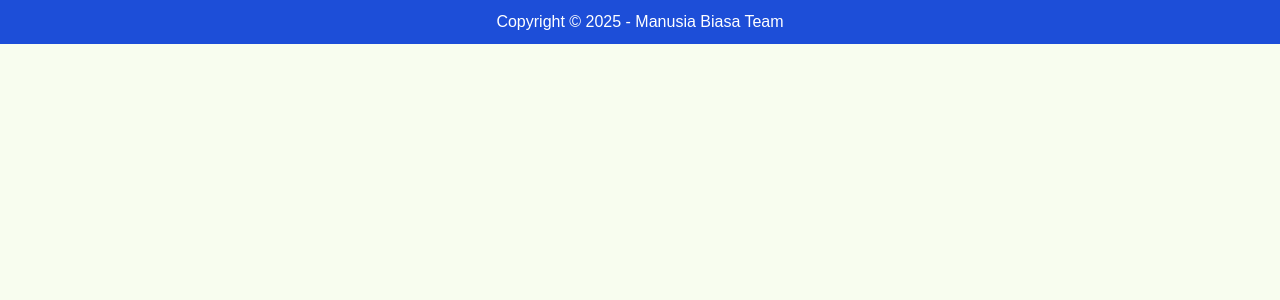
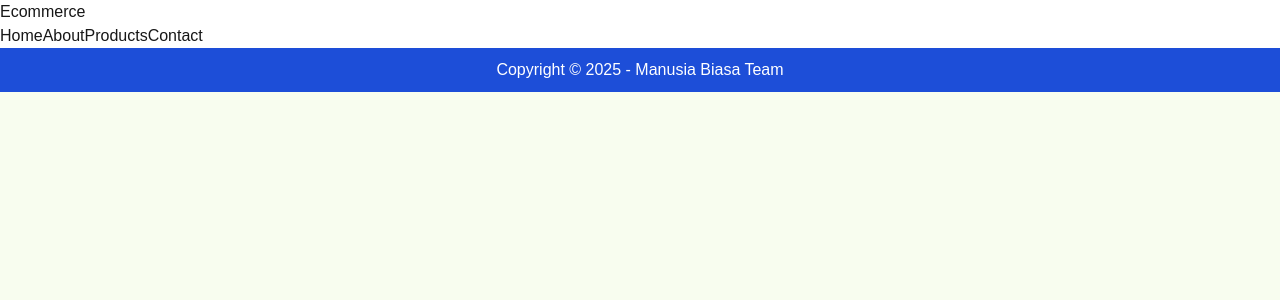
Before and after one commit to Deoca27/manusia-biasa, a Next.js app: page / in a window 1280 px wide. Shown: the top 300 px of the page. Built offline with nearby package versions, Linux system fonts and the light colour scheme.

Commit message:
deo : mebuat tombol di navbar

```diff
--- a/app/layout.tsx
+++ b/app/layout.tsx
@@ -1,4 +1,5 @@
 // import file "globals.css"
+import Link from "next/link"
 import "./globals.css"
 
 export const metadata = {
@@ -15,7 +16,15 @@ export default function RootLayout({
     <html lang="en" data-theme="lemonade">
       <body>
         {/* Area Header */}
-        <header></header>
+        <header>
+          <Link href={"/"}>Ecommerce</Link>
+          <nav>
+            <Link href={"/"}>Home</Link>
+            <Link href={"/"}>About</Link>
+            <Link href={"/"}>Products</Link>
+            <Link href={"/"}>Contact</Link>
+          </nav>
+        </header>
 
         {/* Area Conten */}
         <section>
```
